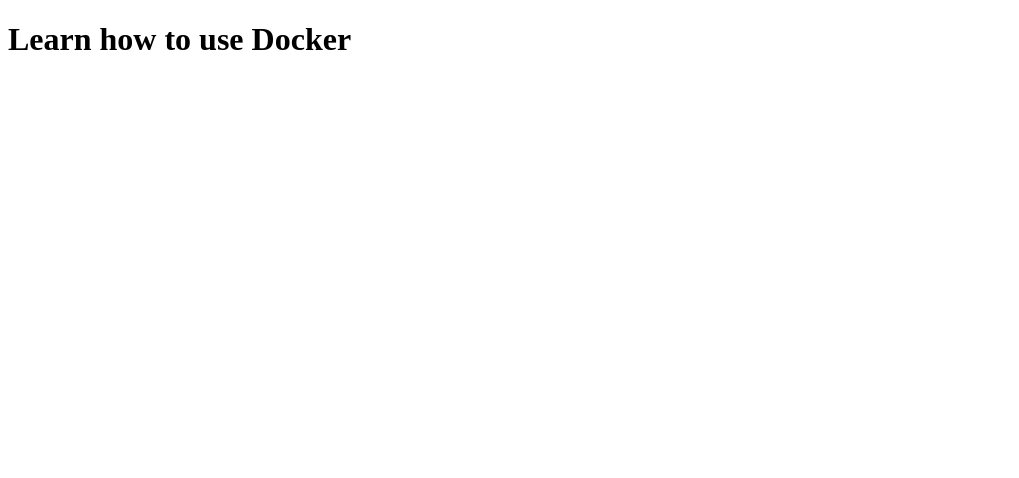
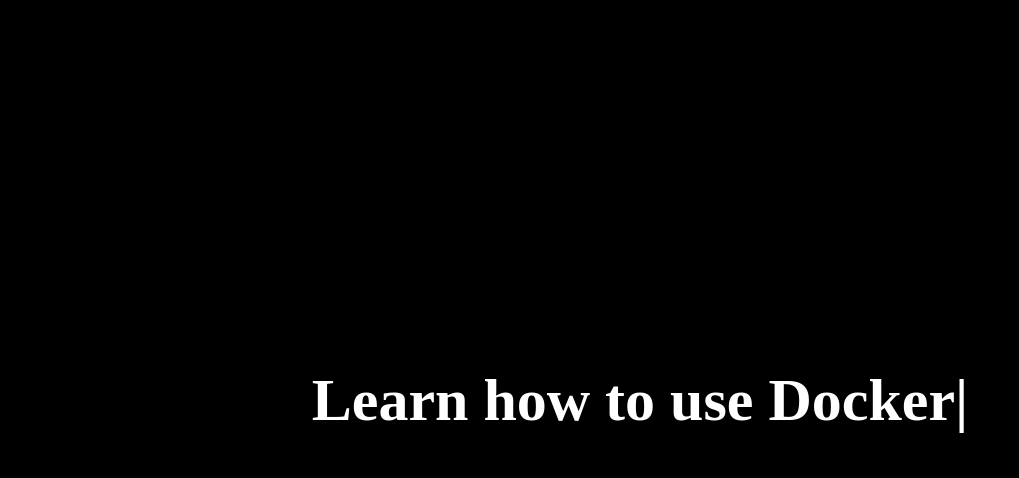
Before and after one commit to Thao2004/learn_docker, a plain HTML site: page Project1/index.html in a window 1280 px wide. Shown: the whole page, without its empty margins (0-1019 px from the left). Drawn offline with Linux system fonts and the light colour scheme.

```diff
--- a/Project1/index.html
+++ b/Project1/index.html
@@ -4,11 +4,49 @@
         <title>Intro to Docker</title>
 
         <style>
+            body {
+                background-color: black;
+                display: flex;
+                justify-content: center;
+                align-items: center;
+                height: 100vh;
+                margin: 0;
+            }
 
+            .content {
+                font-size: 30px;
+                color: white;
+            }
+
+            .cursor {
+                animation: blink 0.8s steps(1) infinite;
+            }
+
+            @keyframes blink {
+                50% { opacity: 0; }
+            }
         </style>
     </head>
 
     <body>
-        <h1>Learn how to use Docker</h1>
+        <div class="content">
+            <h1><span id="typing"></span><span class="cursor">|</span></h1>
+        </div>
+
+        <script>
+            const text = "Learn how to use Docker";
+            const typing = document.getElementById("typing");
+            let i = 0;
+
+            function typingProcess() {
+                if (i <= text.length) {
+                    typing.textContent = text.substring(0, i);
+                    i++;
+                    setTimeout(typingProcess, 180);
+                }
+            }
+
+            typingProcess();
+        </script>
     </body>
 </html>
```
Also changed, not shown: 3 other files.
